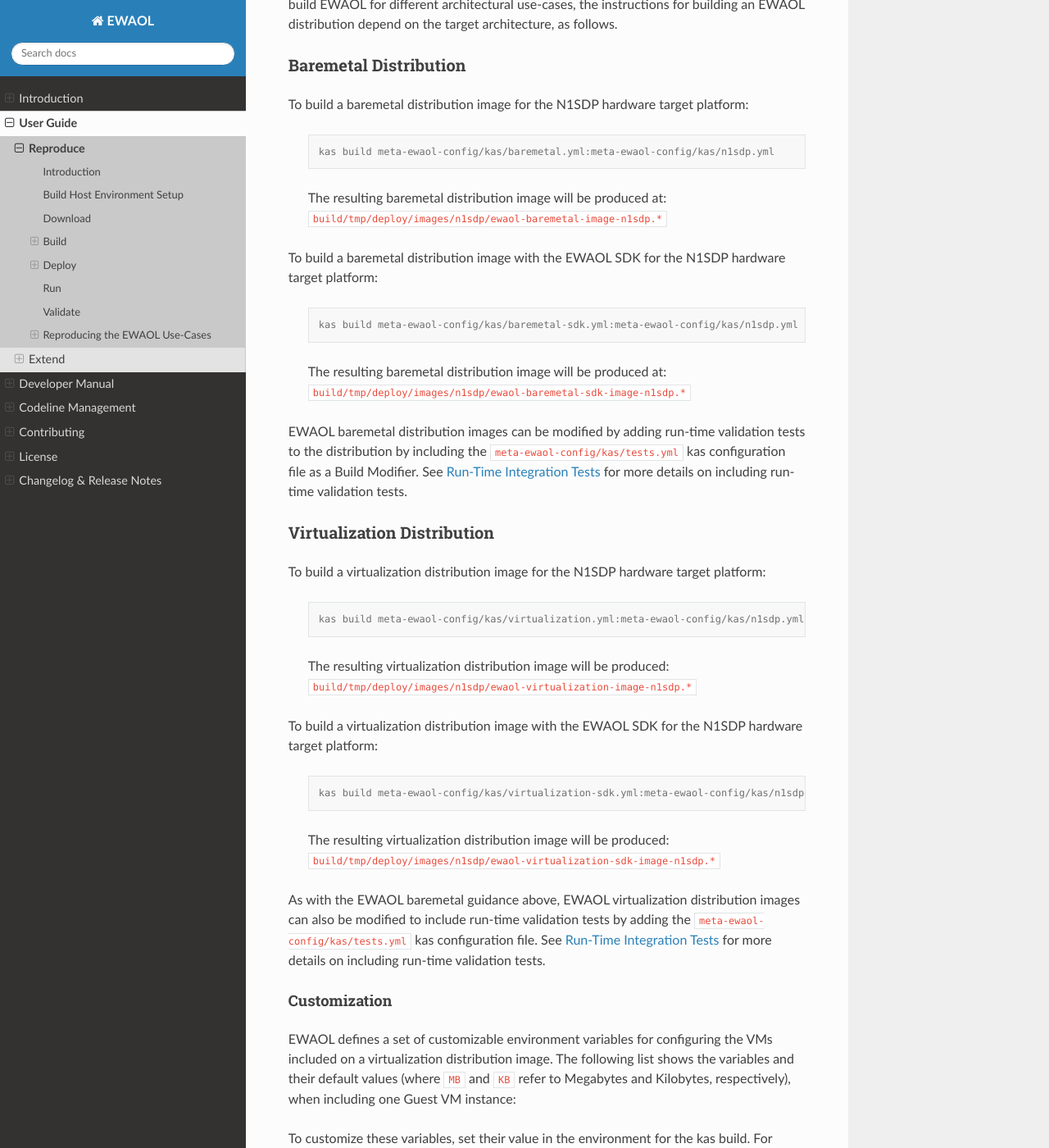
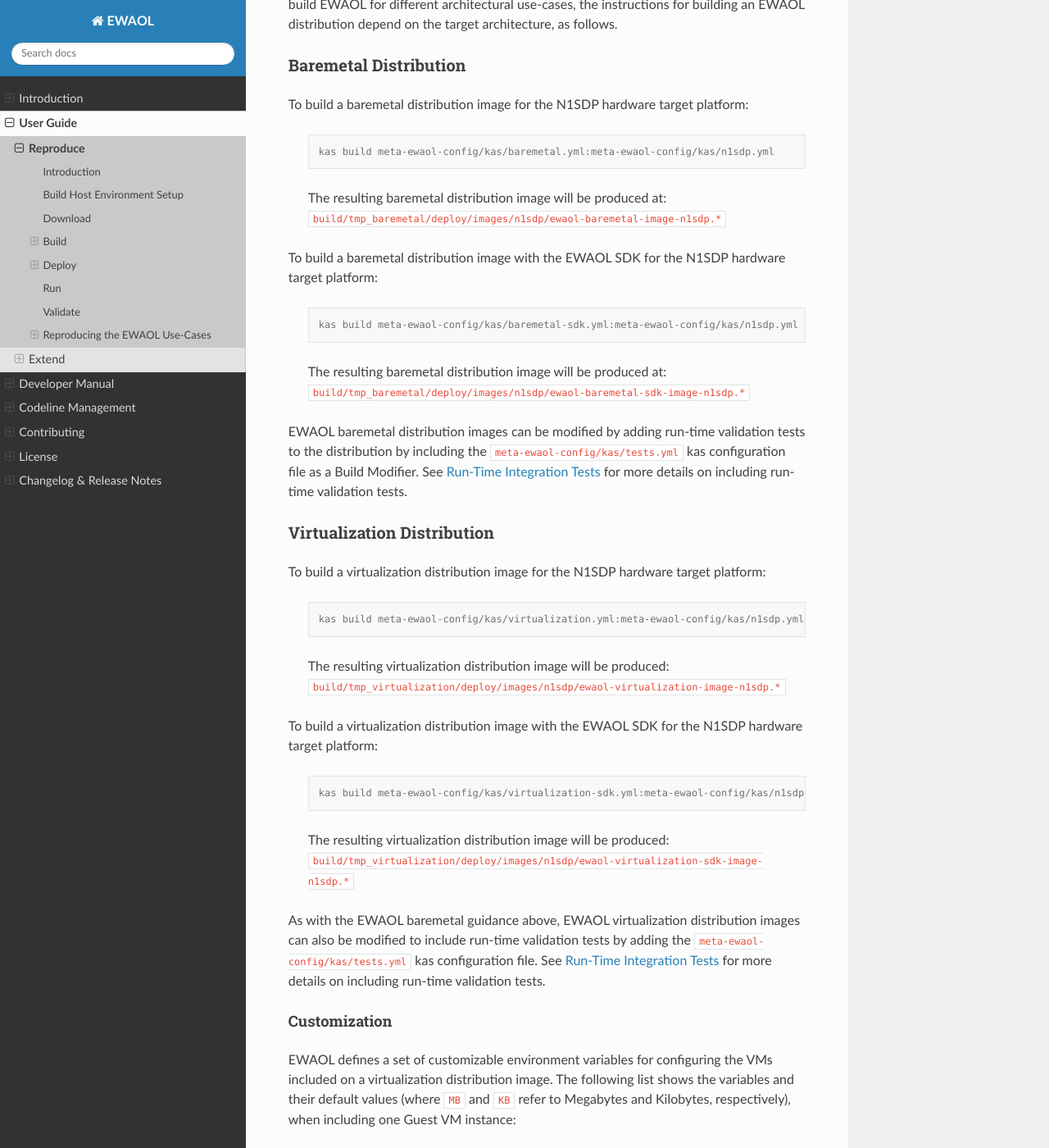
Before and after one commit to chaoge525/soafee_demo, a Sphinx documentation site: the page built from documentation/user_guide/reproduce.rst, in a window 1280 px wide and 1400 px high, scrolled down 2461 px. Shown: the whole window at 82% size. Built offline with Sphinx 7.4.7 and the Read the Docs theme 2.0.0, drawn with Linux system fonts in a browser that asks for light colours; some of the changed text lies outside the part shown.

Commit message:
ewaol-config,doc: Use different TMPDIR for baremetal and virtualization
Issue-Id: SCM-4419
Signed-off-by: Joel Goddard <joel.goddard@arm.com>
Change-Id: Ie6b5883a2a98e8c08482f849edaa81a3c86c5fe7

```diff
--- a/documentation/user_guide/reproduce.rst
+++ b/documentation/user_guide/reproduce.rst
@@ -148,7 +148,7 @@
     kas build meta-ewaol-config/kas/baremetal.yml:meta-ewaol-config/kas/n1sdp.yml
 
   The resulting baremetal distribution image will be produced at:
-  ``build/tmp/deploy/images/n1sdp/ewaol-baremetal-image-n1sdp.*``
+  ``build/tmp_baremetal/deploy/images/n1sdp/ewaol-baremetal-image-n1sdp.*``
 
 To build a baremetal distribution image with the EWAOL SDK for the N1SDP
 hardware target platform:
@@ -158,7 +158,7 @@
     kas build meta-ewaol-config/kas/baremetal-sdk.yml:meta-ewaol-config/kas/n1sdp.yml
 
   The resulting baremetal distribution image will be produced at:
-  ``build/tmp/deploy/images/n1sdp/ewaol-baremetal-sdk-image-n1sdp.*``
+  ``build/tmp_baremetal/deploy/images/n1sdp/ewaol-baremetal-sdk-image-n1sdp.*``
 
 EWAOL baremetal distribution images can be modified by adding run-time
 validation tests to the distribution by including the
@@ -177,7 +177,7 @@
     kas build meta-ewaol-config/kas/virtualization.yml:meta-ewaol-config/kas/n1sdp.yml
 
   The resulting virtualization distribution image will be produced:
-  ``build/tmp/deploy/images/n1sdp/ewaol-virtualization-image-n1sdp.*``
+  ``build/tmp_virtualization/deploy/images/n1sdp/ewaol-virtualization-image-n1sdp.*``
 
 To build a virtualization distribution image with the EWAOL SDK for the N1SDP
 hardware target platform:
@@ -187,7 +187,7 @@
     kas build meta-ewaol-config/kas/virtualization-sdk.yml:meta-ewaol-config/kas/n1sdp.yml
 
   The resulting virtualization distribution image will be produced:
-  ``build/tmp/deploy/images/n1sdp/ewaol-virtualization-sdk-image-n1sdp.*``
+  ``build/tmp_virtualization/deploy/images/n1sdp/ewaol-virtualization-sdk-image-n1sdp.*``
 
 As with the EWAOL baremetal guidance above, EWAOL virtualization distribution
 images can also be modified to include run-time validation tests by adding the
@@ -268,10 +268,19 @@
 
 2. Prepare for the image copy:
 
-  .. code-block:: console
+  A. Baremetal
 
-     sudo umount /dev/sdc*
-     cd build/tmp/deploy/images/n1sdp/
+    .. code-block:: console
+
+      sudo umount /dev/sdc*
+      cd build/tmp_baremetal/deploy/images/n1sdp/
+
+  B. Virtualization
+
+    .. code-block:: console
+
+      sudo umount /dev/sdc*
+      cd build/tmp_virtualization/deploy/images/n1sdp/
 
 .. warning::
   The next step will result in all prior partitions and data on the USB storage
@@ -453,17 +462,29 @@
     config.txt   ee0316a.txt   LICENSES   LOG.TXT   MB   SOFTWARE
 
 7. Wipe the mounted microSD card, then extract the contents of
-   ``build/tmp/deploy/images/n1sdp/n1sdp-board-firmware_primary.tar.gz``
-   onto it:
+   ``n1sdp-board-firmware_primary.tar.gz`` onto it:
 
-  .. code-block:: console
+  A. Baremetal
 
-    sudo rm -rf /tmp/sdcard/*
-    sudo tar --no-same-owner -xf \
-       build/tmp/deploy/images/n1sdp/n1sdp-board-firmware_primary.tar.gz -C \
-       /tmp/sdcard/ && sync
-    sudo umount /tmp/sdcard
-    sudo rmdir /tmp/sdcard
+    .. code-block:: console
+
+      sudo rm -rf /tmp/sdcard/*
+      sudo tar --no-same-owner -xf \
+        build/tmp_baremetal/deploy/images/n1sdp/n1sdp-board-firmware_primary.tar.gz -C \
+        /tmp/sdcard/ && sync
+      sudo umount /tmp/sdcard
+      sudo rmdir /tmp/sdcard
+
+  B. Virtualization
+
+    .. code-block:: console
+
+      sudo rm -rf /tmp/sdcard/*
+      sudo tar --no-same-owner -xf \
+        build/tmp_virtualization/deploy/images/n1sdp/n1sdp-board-firmware_primary.tar.gz -C \
+        /tmp/sdcard/ && sync
+      sudo umount /tmp/sdcard
+      sudo rmdir /tmp/sdcard
 
   .. note::
     If the N1SDP board was manufactured after November 2019 (Serial Number
```
Also changed, not shown: 2 other files.
